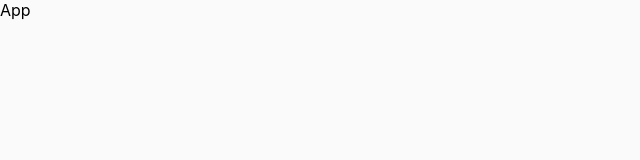
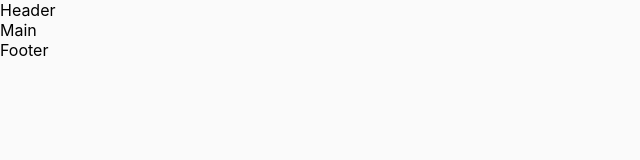
Before and after one commit to guillainbisimwa/Find-house-react, a React (Create React App) app: page / in a window 1280 px wide. Shown: the top 160 px of the page, without its empty margins (0-640 px from the left). Built offline with nearby package versions, Linux system fonts and the light colour scheme.

Commit message:
Setup routes

```diff
--- a/src/App.js
+++ /dev/null
@@ -1,7 +0,0 @@
-const App = () => (
-  <div className="App">
-    App
-  </div>
-);
-
-export default App;
--- /dev/null
+++ b/src/Routes.js
@@ -0,0 +1,17 @@
+import React from 'react';
+import { BrowserRouter, Switch, Route } from 'react-router-dom';
+import App from './screens/App';
+import Login from './screens/Login';
+import Signup from './screens/Signup';
+
+const Routes = () => (
+  <BrowserRouter>
+    <Switch>
+      <Route exact path="/" component={App} />
+      <Route path="/signup" component={Signup} />
+      <Route path="/login" component={Login} />
+    </Switch>
+  </BrowserRouter>
+);
+
+export default Routes;
--- a/src/index.js
+++ b/src/index.js
@@ -1,11 +1,11 @@
 import React from 'react';
 import ReactDOM from 'react-dom';
 import './index.css';
-import App from './App';
+import Routes from './Routes';
 
 ReactDOM.render(
   <React.StrictMode>
-    <App />
+    <Routes />
   </React.StrictMode>,
   document.getElementById('root'),
 );
--- /dev/null
+++ b/src/screens/App.js
@@ -0,0 +1,13 @@
+import Footer from '../components/Footer';
+import Header from '../components/Header';
+import Main from '../components/Main';
+
+const App = () => (
+  <>
+  <Header />
+  <Main />
+  <Footer />
+</>
+);
+
+export default App;
```
